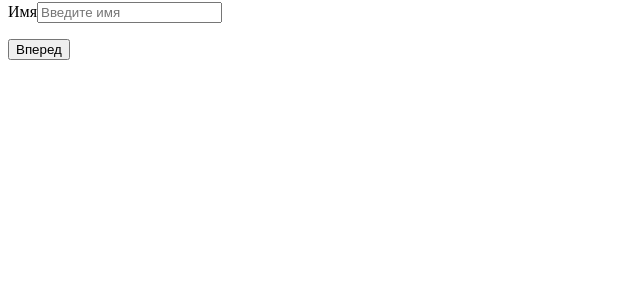
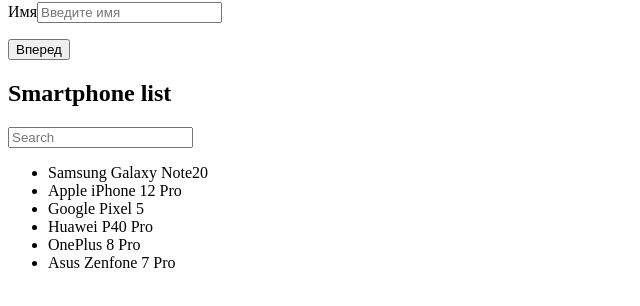
Before and after one commit to IrinaButyugova/react-app, a React (Create React App) app: page / in a window 1280 px wide. Shown: the part 360-666 px from the top of the page, without its empty margins (0-640 px from the left). Built offline with nearby package versions, Linux system fonts and the light colour scheme; no server answers.

Commit message:
Search form

```diff
--- a/src/App.js
+++ b/src/App.js
@@ -15,6 +15,7 @@
   createPostRequest } from './actions/data';
 import UserForm from './UserForm';
 import StepForm from './stepForm/StepForm'
+import ItemsList from "./SearchForm/ItemsList";
 
 // export default function App () {
 //   const initialState = {
@@ -56,6 +57,18 @@
 //   );
 // }
 
+const propsValues = {
+  title: "Smartphone list",
+  items: [
+          "Samsung Galaxy Note20",
+          "Apple iPhone 12 Pro",
+          "Google Pixel 5",
+          "Huawei P40 Pro",
+          "OnePlus 8 Pro",
+          "Asus Zenfone 7 Pro"
+  ]
+};
+
 class App extends Component {
   componentDidMount() {
     this.props.getDataRequest();
@@ -79,6 +92,7 @@
 
         <UserForm name="" age="0" />
         <StepForm />
+        <ItemsList data={propsValues} />
       </div>
     )
   }
--- /dev/null
+++ b/src/SearchForm/Item.js
@@ -0,0 +1,7 @@
+import React from "react";
+
+export default class Item extends React.Component {
+    render() {
+        return <li>{this.props.name}</li>;
+    }
+}
--- /dev/null
+++ b/src/SearchForm/ItemsList.js
@@ -0,0 +1,34 @@
+import React from "react";
+import SearchPlugin from "./SearchPlugin";
+import Item from "./Item";
+
+export default class ItemsList extends React.Component {
+    constructor(props){
+        super(props);
+        this.state = { items: this.props.data.items};
+
+        this.filterList = this.filterList.bind(this);
+    }
+
+    filterList(text){
+        var filteredList = this.props.data.items.filter(function(item){
+            return item.toLowerCase().search(text.toLowerCase())!== -1;
+        });
+        this.setState({items: filteredList});
+    }
+
+    render() {
+        return(
+            <div>
+                <h2>{this.props.data.title}</h2>
+                <SearchPlugin filter={this.filterList} />
+                <ul>
+                    {
+                        this.state.items.map(function(item){
+                            return <Item key={item} name={item} />
+                        })
+                    }
+                </ul>
+            </div>);
+    }
+}
--- /dev/null
+++ b/src/SearchForm/SearchPlugin.js
@@ -0,0 +1,18 @@
+import React from "react";
+
+export default class SearchPlugin extends React.Component{
+
+    constructor(props){
+        super(props);
+        this.onTextChanged = this.onTextChanged.bind(this);
+    }
+
+    onTextChanged(e){
+        var text = e.target.value.trim();
+        this.props.filter(text);
+    }
+
+    render() {
+        return <input placeholder="Search" onChange={this.onTextChanged} />;
+    }
+}
```
